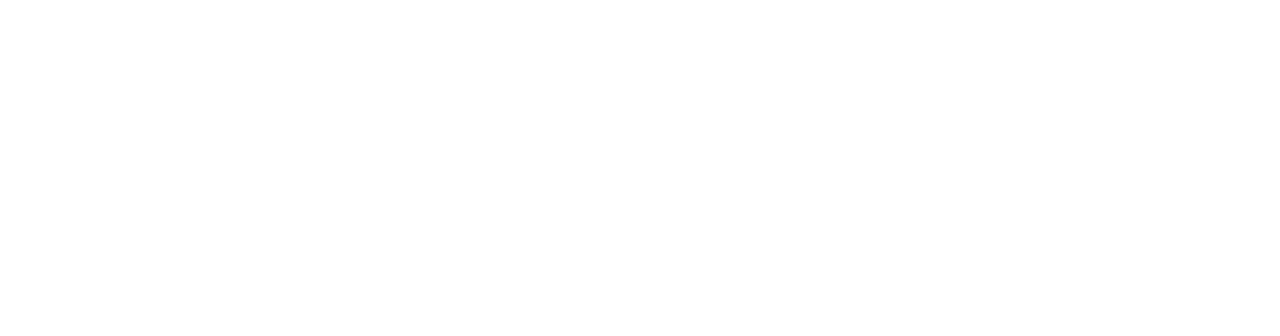
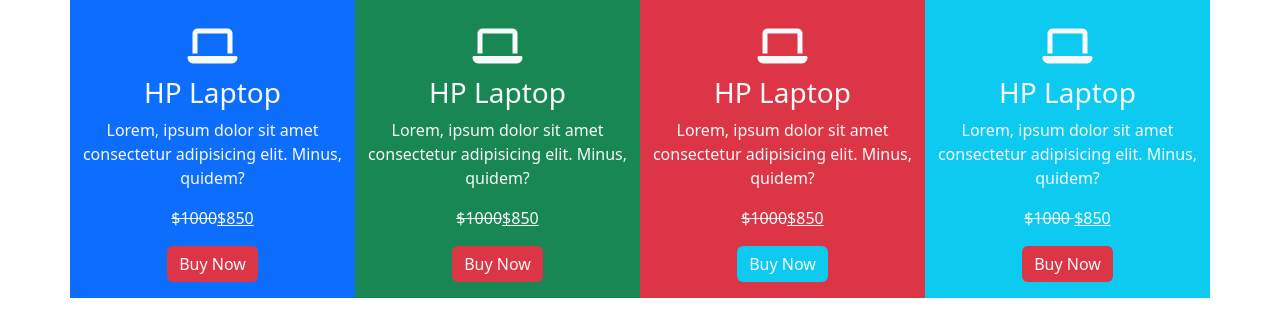
Before and after one commit to devshimul/bootstrap-component, a plain HTML site: page index.html in a window 1280 px wide. Drawn offline with nearby package versions, Linux system fonts and the light colour scheme.

Commit message:
bootstrap

```diff
--- a/index.html
+++ b/index.html
@@ -55,6 +55,85 @@
       maiores molestias?
     </p>
 -->
+    <section class="service-section">
+      <div class="container">
+        <div class="row">
+          <div class="col-lg-3 col-md-3 col-sm-12 bg-primary text-center py-3">
+            <div class="service-box">
+              <span class="fs-1 text-light"
+                ><i class="fa-solid fa-laptop"></i
+              ></span>
+              <h3 class="text-light">HP Laptop</h3>
+              <p class="text-light">
+                Lorem, ipsum dolor sit amet consectetur adipisicing elit. Minus,
+                quidem?
+              </p>
+              <p>
+                <del class="text-light">$1000</del
+                ><ins class="text-light">$850</ins>
+              </p>
+              <button class="text-light border border-0 btn btn-danger">
+                Buy Now
+              </button>
+            </div>
+          </div>
+          <div class="col-lg-3 col-md-3 col-sm-12 bg-success text-center py-3">
+            <div class="service-box">
+              <span class="fs-1 text-light"
+                ><i class="fa-solid fa-laptop"></i
+              ></span>
+              <h3 class="text-light">HP Laptop</h3>
+              <p class="text-light">
+                Lorem, ipsum dolor sit amet consectetur adipisicing elit. Minus,
+                quidem?
+              </p>
+              <p>
+                <del class="text-light">$1000</del
+                ><ins class="text-light">$850</ins>
+              </p>
+              <button class="text-light border border-0 btn btn-danger">
+                Buy Now
+              </button>
+            </div>
+          </div>
+          <div class="col-lg-3 col-md-3 col-sm-12 bg-danger text-center py-3">
+            <div class="service-box">
+              <span class="fs-1 text-light"
+                ><i class="fa-solid fa-laptop"></i
+              ></span>
+              <h3 class="text-light">HP Laptop</h3>
+              <p class="text-light">
+                Lorem, ipsum dolor sit amet consectetur adipisicing elit. Minus,
+                quidem?
+              </p>
+              <p>
+                <del class="text-light">$1000</del
+                ><ins class="text-light">$850</ins>
+              </p>
+              <button class="text-light border border-0 btn btn-info">
+                Buy Now
+              </button>
+            </div>
+          </div>
+          <div class="col-lg-3 col-md-3 col-sm-12 bg-info text-center py-3">
+            <div class="service-box">
+              <span class="fs-1 text-light"
+                ><i class="fa-solid fa-laptop"></i
+              ></span>
+              <h3 class="text-light">HP Laptop</h3>
+              <p class="text-light">
+                Lorem, ipsum dolor sit amet consectetur adipisicing elit. Minus,
+                quidem?
+              </p>
+              <p class="text-light"><del>$1000 </del><ins>$850</ins></p>
+              <button class="text-light border border-0 btn btn-danger">
+                Buy Now
+              </button>
+            </div>
+          </div>
+        </div>
+      </div>
+    </section>
     <!-- JS Link -->
     <script src="https://cdn.jsdelivr.net/npm/bootstrap@5.3.3/dist/js/bootstrap.bundle.min.js
     "></script>
```
